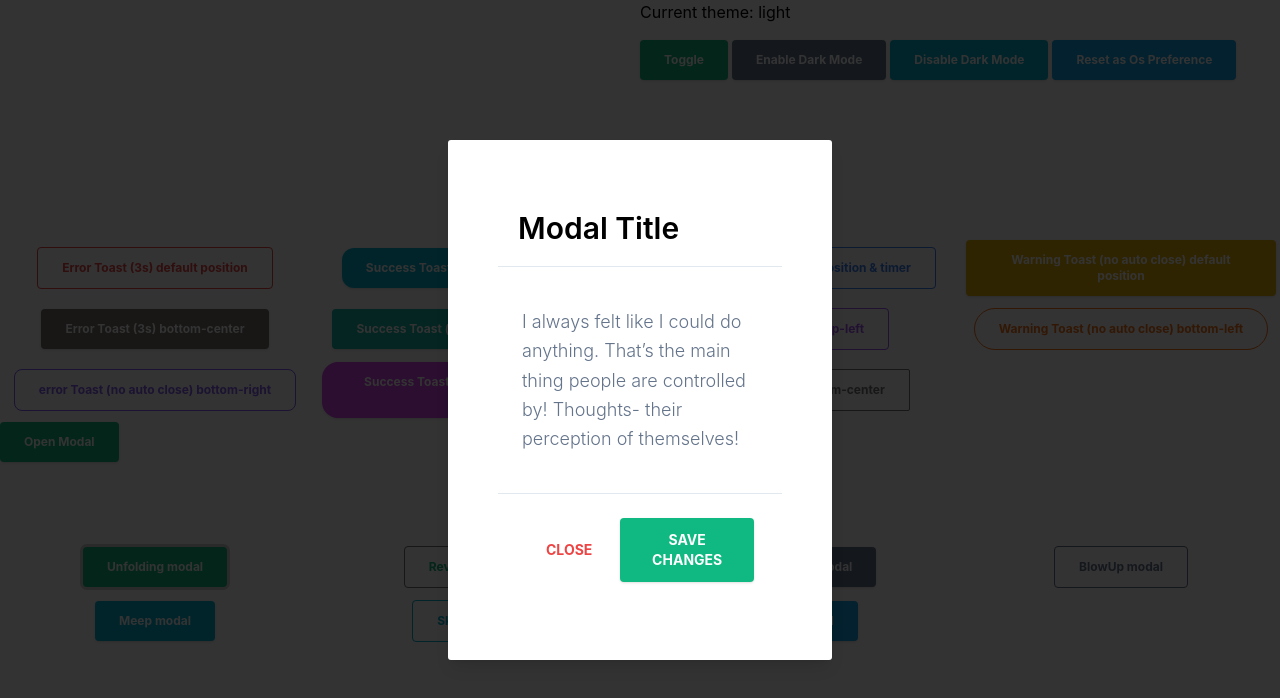
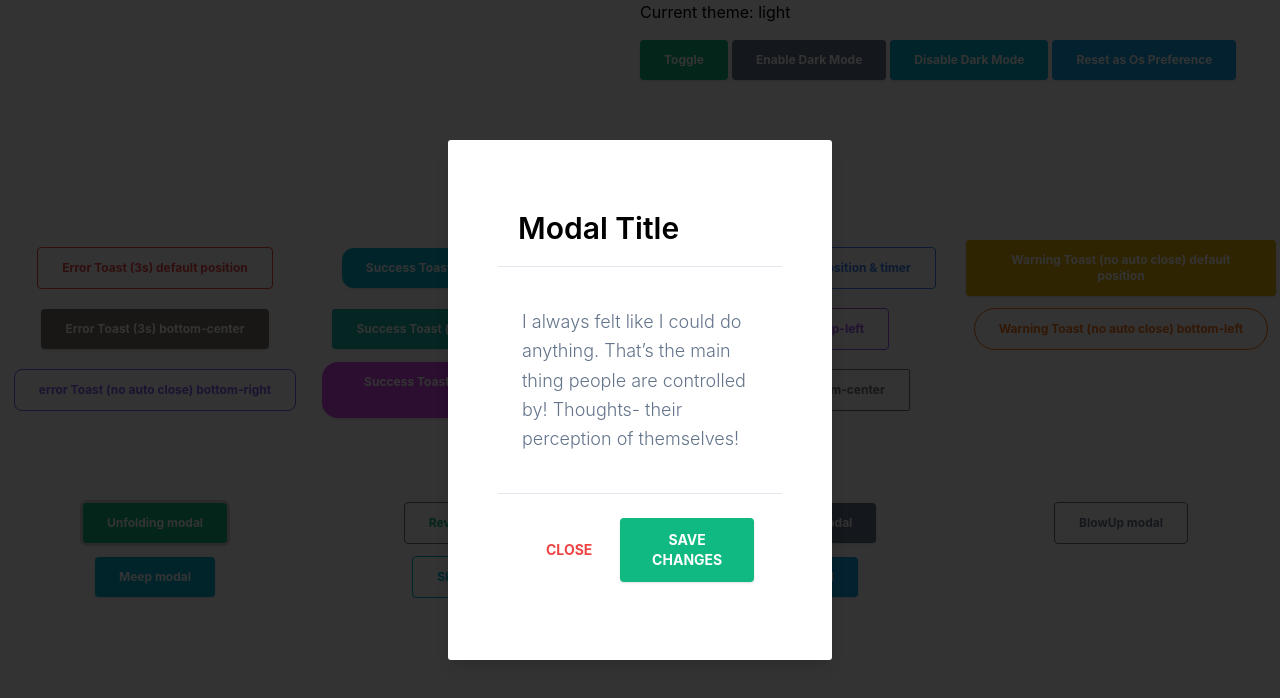
Before and after one commit to mehdad-hussain/toast-notification, a React (Create React App) app: page / in a window 1280 px wide. Both pictures are taken after a click on the button "Unfolding modal". Shown: the top 698 px of the page. Built offline with nearby package versions, Linux system fonts and the light colour scheme.

Commit message:
9/2 - modal animation various bug fixed

```diff
--- a/package.json
+++ b/package.json
@@ -15,7 +15,7 @@
     "web-vitals": "^2.1.0"
   },
   "scripts": {
-    "start": "react-scripts start",
+    "start": "set port=3010 && react-scripts start",
     "build": "react-scripts build",
     "test": "react-scripts test",
     "eject": "react-scripts eject"
--- a/public/index.html
+++ b/public/index.html
@@ -28,7 +28,7 @@
   </head>
   <body>
     <noscript>You need to enable JavaScript to run this app.</noscript>
-    <div id="root"></div>
+    <div id="root" class="modal-back-content"></div>
     <!--
       This HTML file is a template.
       If you open it directly in the browser, you will see an empty page.
--- a/src/App.js
+++ b/src/App.js
@@ -31,7 +31,9 @@ function App() {
   return (
     <>
       <ModalContainer ref={modalRef} />
-      <div id="modal-bContent" className="modal-back-content">
+
+      {/* <div className="absolute inset-0 bg-cyan-300 -z-40"></div> */}
+
       <div className="w-1/2 h-40 mt-0 ml-auto">
         <p className="mb-4 dark:text-white">
           Current theme: {isDarkMode ? "dark" : "light"}
@@ -79,23 +81,6 @@ function App() {
       <ToastContainer>
         <Home />
       </ToastContainer>
-
-        <BtnSolid
-          onClick={() => {
-            modalRef.current.openModal({
-              title: "Modal Title",
-              content: "Modal Content",
-              footer: "Modal Footer",
-              animation: modalAnimation.blowUp,
-            });
-          }}
-          bgColor="bg-emerald-500"
-          text="text-xs text-white font-bold"
-          padding="px-6 py-3"
-          borderRadius="rounded"
-        >
-          Open Modal
-        </BtnSolid>
 
       <div className="grid items-center justify-center w-full grid-cols-4 gap-2 mt-20 h-1/2 justify-items-center">
         <BtnSolid
@@ -211,7 +196,6 @@ function App() {
           Bond modal
         </BtnSolid>
       </div>
-      </div>
     </>
   );
 }
--- a/src/components/modal-container/ModalContainer.jsx
+++ b/src/components/modal-container/ModalContainer.jsx
@@ -19,6 +19,10 @@ export const ModalContainer = forwardRef((props, ref) => {
   const { loaded, portalId } = usePortal("modal", "center");
 
   const addModal = (modal) => {
+    if (modal.length > 0) {
+      return;
+    }
+
     setModal((prevModal) => {
       setAnimation({
         ...animation,
@@ -98,13 +102,9 @@ export const ModalContainer = forwardRef((props, ref) => {
         animation.name === "revealing" ||
         animation.name === "blowUp"
       ) {
-        document
-          .getElementById("modal-bContent")
-          .classList.remove(backContentClass);
+        document.getElementById("root").classList.remove(backContentClass);
 
-        document
-          .getElementById("modal-bContent")
-          ?.classList.add(backContentOutClass);
+        document.getElementById("root")?.classList.add(backContentOutClass);
       }
     }
     // section: logic for removing classes after animation is finished and resetting animation state
@@ -117,9 +117,7 @@ export const ModalContainer = forwardRef((props, ref) => {
         animation.name === "revealing" ||
         animation.name === "blowUp"
       ) {
-        document
-          .getElementById("modal-bContent")
-          ?.classList.remove(backContentOutClass);
+        document.getElementById("root")?.classList.remove(backContentOutClass);
       }
       setAnimation({
         name: "",
@@ -136,9 +134,7 @@ export const ModalContainer = forwardRef((props, ref) => {
         animation.name === "revealing" ||
         animation.name === "blowUp"
       ) {
-        document
-          .getElementById("modal-bContent")
-          .classList.add(backContentClass);
+        document.getElementById("root").classList.add(backContentClass);
       }
     }
   }, [animation]);
--- a/src/components/modal-container/ModalContainer.scss
+++ b/src/components/modal-container/ModalContainer.scss
@@ -5,7 +5,7 @@
   // width: 100%;
   inset: 0;
   transform: scale(0);
-  z-index: 1;
+  z-index: 10000;
 
   // section: modal background styles
   .modal-background {
@@ -81,9 +81,9 @@
         animation: scaleUp 0.5s cubic-bezier(0.165, 0.84, 0.44, 1) forwards;
       }
     }
-    + .modal-back-content {
-      animation: scaleBack 0.5s cubic-bezier(0.165, 0.84, 0.44, 1) forwards;
-    }
+    // + .modal-back-content {
+    //   animation: scaleBack 0.5s cubic-bezier(0.165, 0.84, 0.44, 1) forwards;
+    // }
     &.out {
       animation: quickScaleDown 0s 0.5s linear forwards;
       .modal-background {
@@ -92,14 +92,14 @@
           animation: scaleDown 0.5s cubic-bezier(0.165, 0.84, 0.44, 1) forwards;
         }
       }
-      + .modal-back-content {
-        animation: scaleForward 0.5s cubic-bezier(0.165, 0.84, 0.44, 1) forwards;
-      }
+      // + .modal-back-content {
+      //   animation: scaleForward 0.5s cubic-bezier(0.165, 0.84, 0.44, 1) forwards;
+      // }
     }
   }
 
   &.uncovering {
-    z-index: 0;
+    z-index: 100;
     transform: scale(1);
     .modal-background {
       background: rgba(0, 0, 0, 0.6);
@@ -133,10 +133,10 @@
         animation: blowUpModal 0.5s cubic-bezier(0.165, 0.84, 0.44, 1) forwards;
       }
     }
-    + .modal-back-content {
-      z-index: 1;
-      animation: blowUpContent 0.5s cubic-bezier(0.165, 0.84, 0.44, 1) forwards;
-    }
+    // + .modal-back-content {
+    //   z-index: 1;
+    //   animation: blowUpContent 0.5s cubic-bezier(0.165, 0.84, 0.44, 1) forwards;
+    // }
     &.out {
       .modal-background {
         .modal {
@@ -144,10 +144,10 @@
             forwards;
         }
       }
-      + .modal-back-content {
-        animation: blowUpContentTwo 0.5s cubic-bezier(0.165, 0.84, 0.44, 1)
-          forwards;
-      }
+      // + .modal-back-content {
+      //   animation: blowUpContentTwo 0.5s cubic-bezier(0.165, 0.84, 0.44, 1)
+      //     forwards;
+      // }
     }
   }
 
@@ -595,19 +595,28 @@
 }
 
 .uncovering-modal-back-content {
+  min-height: 100vh;
+  background: white;
   z-index: 1;
   animation: slideUpLarge 0.5s cubic-bezier(0.165, 0.84, 0.44, 1) forwards;
 }
 
 .uncovering-out-modal-back-content {
+  min-height: 100vh;
+  background: white;
+  z-index: 0;
   animation: slideDownLarge 0.5s cubic-bezier(0.165, 0.84, 0.44, 1) forwards;
 }
 
 .revealing-modal-back-content {
+  position: relative;
+  z-index: -1;
   animation: scaleBack 0.5s cubic-bezier(0.165, 0.84, 0.44, 1) forwards;
 }
 
 .revealing-out-modal-back-content {
+  position: static;
+  z-index: 0;
   animation: scaleForward 0.5s cubic-bezier(0.165, 0.84, 0.44, 1) forwards;
 }
 
@@ -619,11 +628,3 @@
 .blowUp-out-modal-back-content {
   animation: blowUpContentTwo 0.5s cubic-bezier(0.165, 0.84, 0.44, 1) forwards;
 }
-
-// .modal-back-content {
-//   min-height: 100vh;
-//   height: 100%;
-//   background: white;
-//   position: relative;
-//   z-index: 0;
-// }
--- a/src/components/modal/Modal.jsx
+++ b/src/components/modal/Modal.jsx
@@ -6,7 +6,7 @@ export const Modal = (props) => {
     <>
       <div className="modal-background" onClick={onClose}>
         {/*content*/}
-        <div className="relative flex flex-col w-auto max-w-sm mx-auto my-6 bg-white border-0 rounded-lg shadow-lg outline-none focus:outline-none modal">
+        <div className="relative z-20 flex flex-col w-auto max-w-sm mx-auto my-6 bg-white border-0 rounded-lg shadow-lg outline-none focus:outline-none modal">
           {/*header*/}
           <div className="flex items-start justify-between p-5 border-b border-solid rounded-t border-slate-200">
             <h3 className="text-3xl font-semibold">Modal Title</h3>
--- a/src/hooks/use-portal.js
+++ b/src/hooks/use-portal.js
@@ -43,7 +43,7 @@ export const usePortal = (type, position) => {
     const div = document.createElement("div");
 
     div.id = portalId;
-    div.style = `position: fixed; ${positionClass}`;
+    div.style = `position: fixed;  ${positionClass}`;
     document.getElementsByTagName("body")[0].prepend(div);
     setLoaded(true);
 
```
Lines whose indentation alone changed are shown as unchanged.
